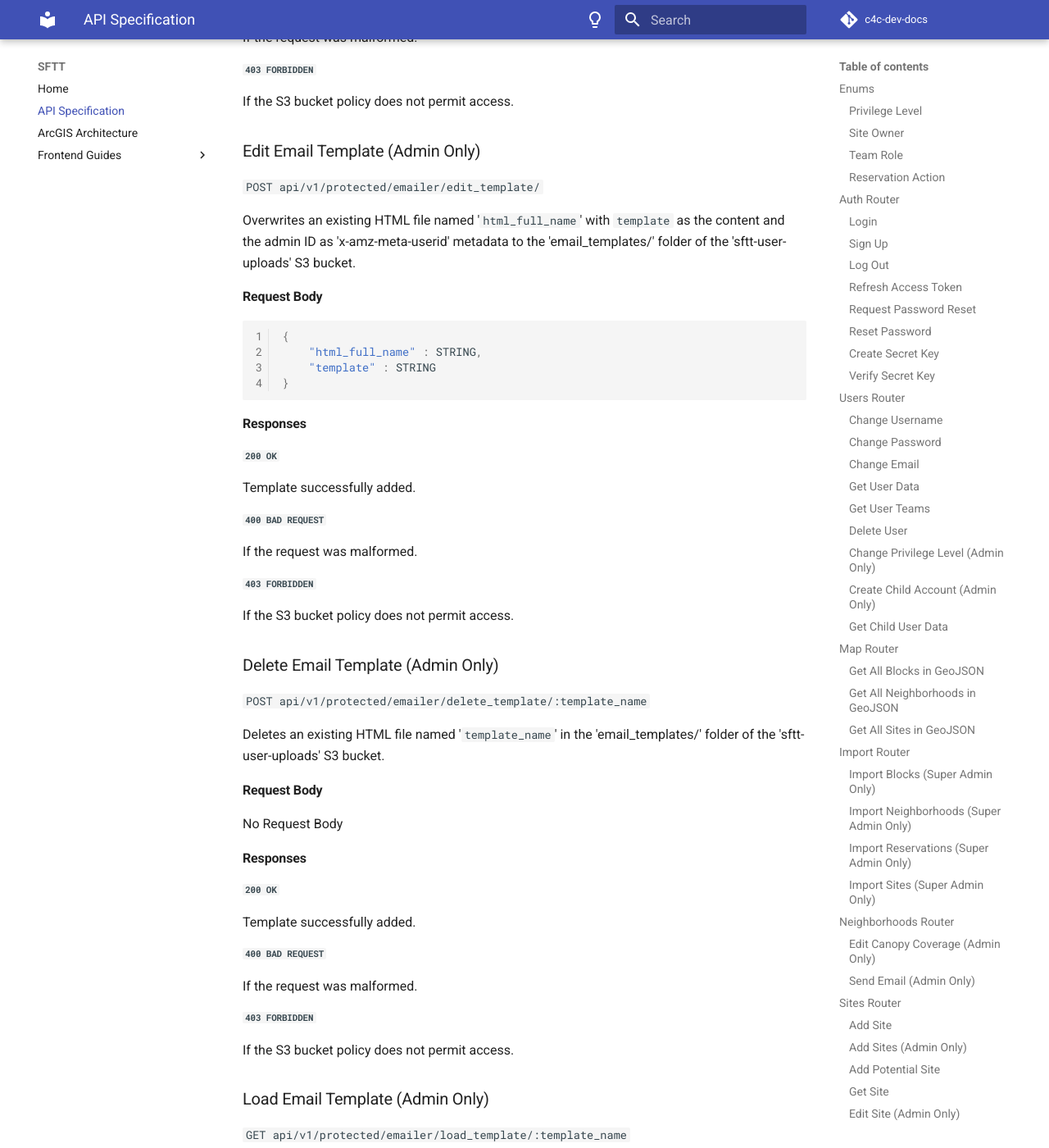
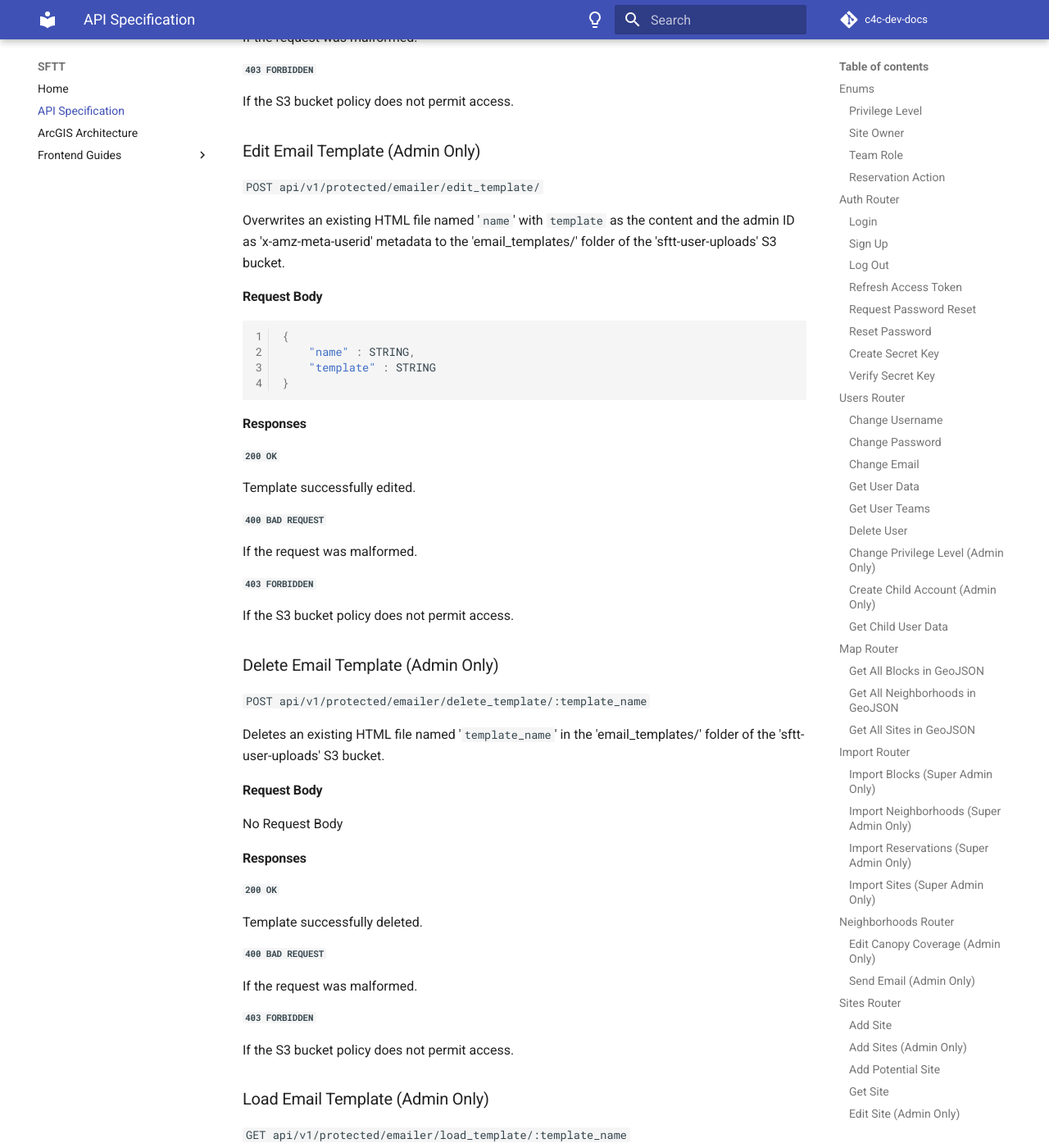
Before and after one commit to Code-4-Community/c4c-dev-docs, an MkDocs documentation site: the page built from docs/sftt/sftt-api-spec.md, in a window 1280 px wide and 1400 px high, scrolled down 62977 px. Shown: the whole window at 82% size. Built offline with MkDocs 1.6.1 and Material for MkDocs 9.7.7, drawn with Linux system fonts in a browser that asks for light colours; comment, search, counter and statistics services are not loaded; some of the changed text lies outside the part shown.

Commit message:
rewording and load email template response

````diff
--- a/docs/sftt/sftt-api-spec.md
+++ b/docs/sftt/sftt-api-spec.md
@@ -2890,13 +2890,13 @@
 
 `POST api/v1/protected/emailer/edit_template/`
 
-Overwrites an existing HTML file named '`html_full_name`' with `template` as the content and the admin ID as 'x-amz-meta-userid' metadata to the 'email_templates/' folder of the 'sftt-user-uploads' S3 bucket.
-
-#### Request Body
-
-```json
-{
-    "html_full_name" : STRING,
+Overwrites an existing HTML file named '`name`' with `template` as the content and the admin ID as 'x-amz-meta-userid' metadata to the 'email_templates/' folder of the 'sftt-user-uploads' S3 bucket.
+
+#### Request Body
+
+```json
+{
+    "name" : STRING,
     "template" : STRING
 }
 ```
@@ -2905,7 +2905,7 @@
 
 ##### `200 OK`
 
-Template successfully added.
+Template successfully edited.
 
 ##### `400 BAD REQUEST`
 
@@ -2929,7 +2929,7 @@
 
 ##### `200 OK`
 
-Template successfully added.
+Template successfully deleted.
 
 ##### `400 BAD REQUEST`
 
@@ -2953,7 +2953,14 @@
 
 ##### `200 OK`
 
-Template successfully added.
+Template successfully loaded.
+
+```json
+{
+    "name" : STRING,
+    "template" : STRING
+}
+```
 
 ##### `400 BAD REQUEST`
 
````
